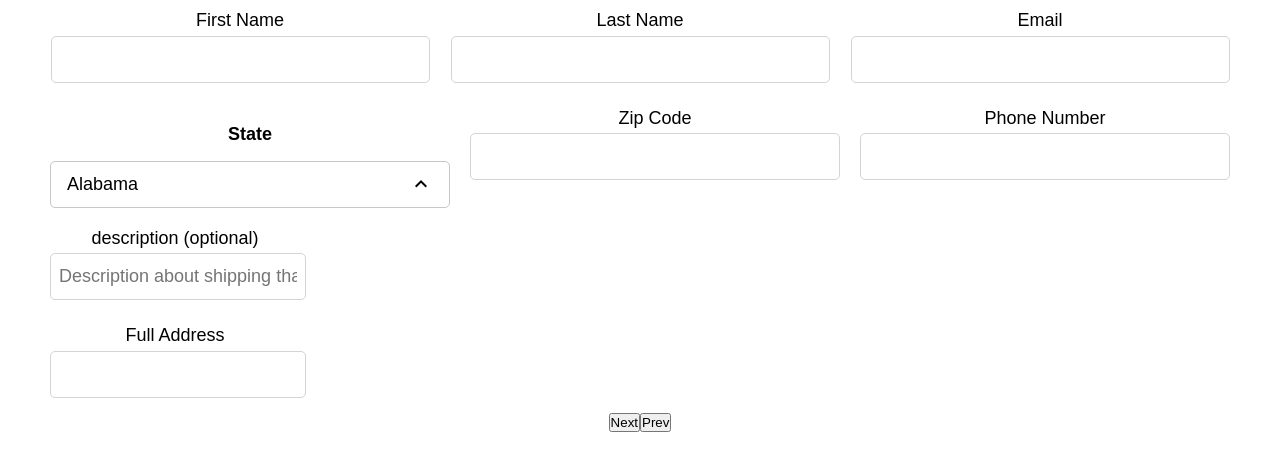
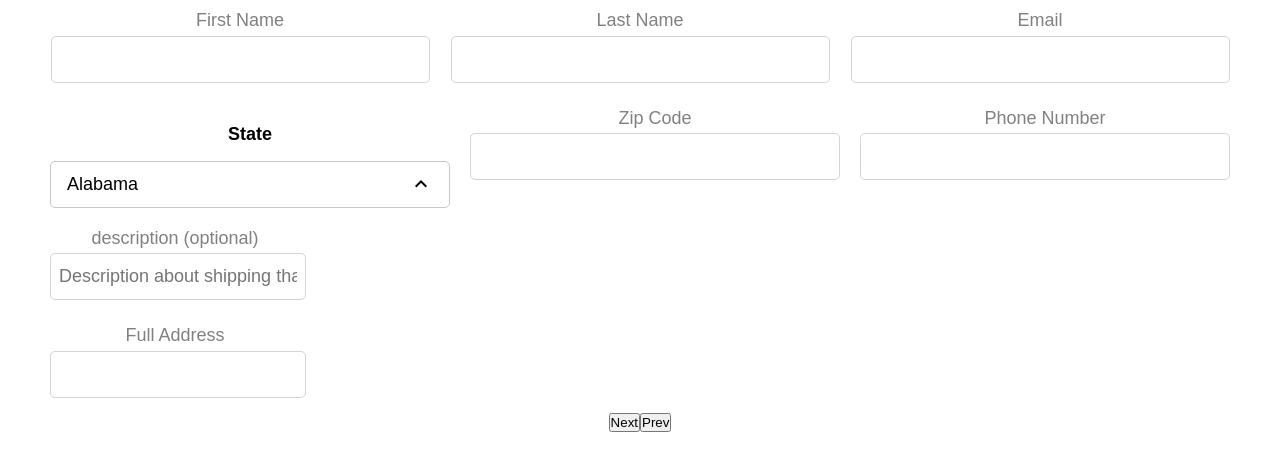
Before and after one commit to ariannargesi/StickerShop, a React (Create React App) app: page /checkout in a window 1280 px wide. Shown: the top 470 px of the page. Built offline with nearby package versions, Linux system fonts and the light colour scheme.

Commit message:
with changed

```diff
--- a/src/components/Input/Input.scss
+++ b/src/components/Input/Input.scss
@@ -1,6 +1,6 @@
 @import "src/base";
 .input-wrapper {
-  text-align: center;
+
   * {
     margin: 0.3rem 0;
     font-size: 18px;
@@ -9,6 +9,7 @@
   input {
     line-height: 45px;
     width: 95%;
+    color: gray;
     border-radius: $radius;
     padding: 0 0.5rem;
     outline: none;
@@ -22,4 +23,8 @@
     color: $danger-color;
     font-size: 14px;
   }
+  label {
+    color: gray;
+    padding: 1rem 0 ;
+  }
 }
```
